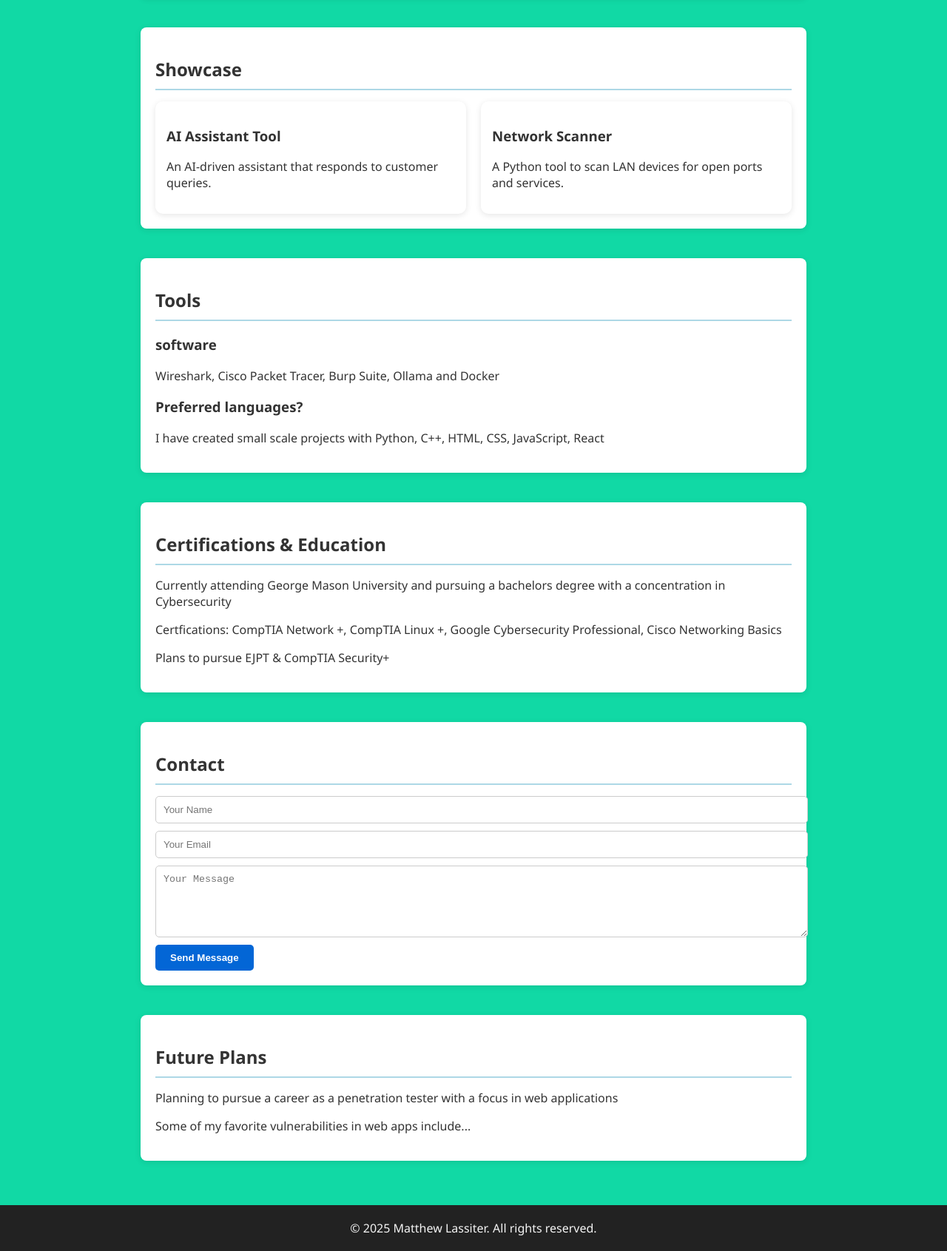
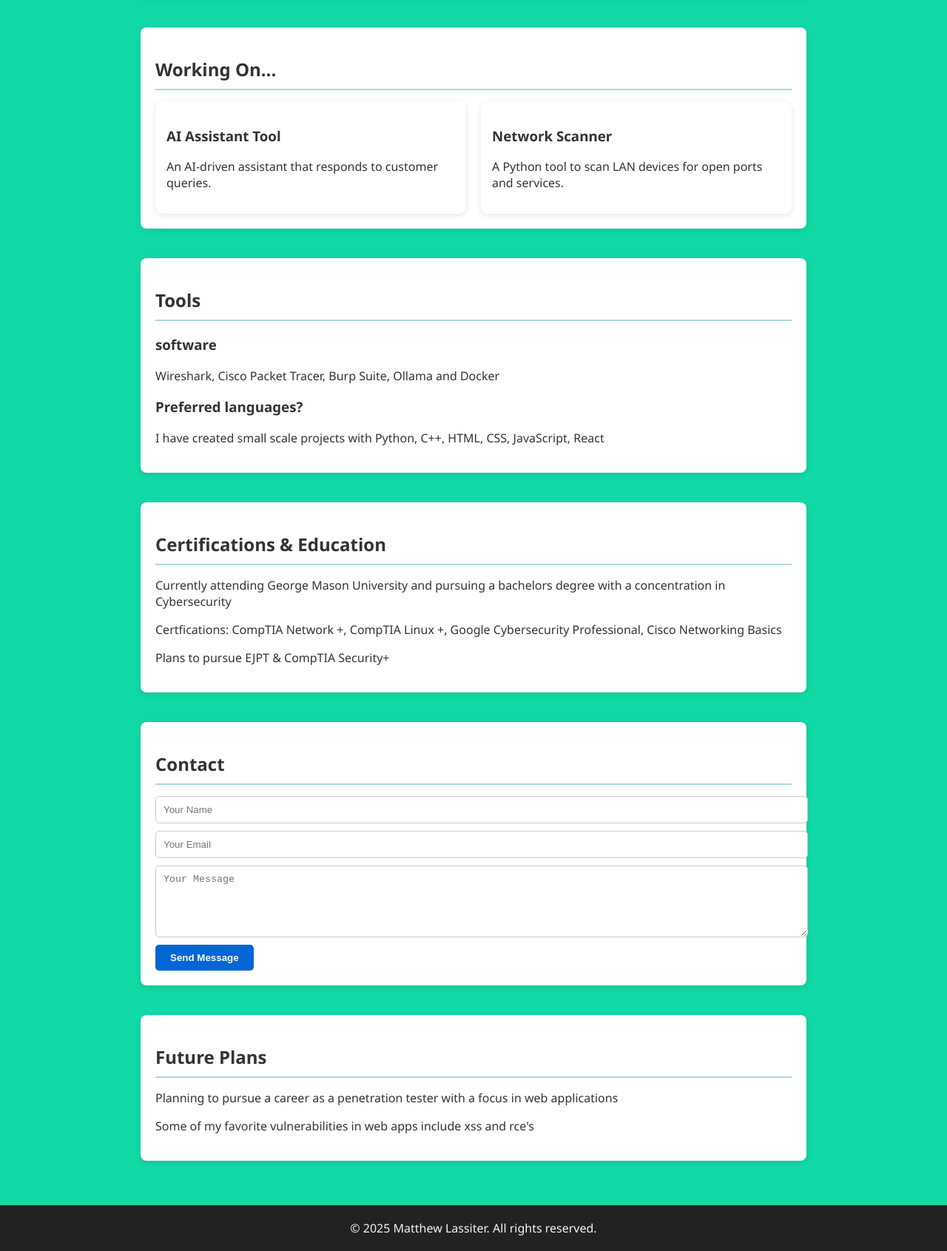
Before and after one commit to MPROJ55/MPROJ55.github.io, a plain HTML site: page index.html in a window 1280 px wide. Shown: the part 426-2117 px from the top of the page at 74% size. Drawn offline with nearby package versions, Linux system fonts and the light colour scheme.

Commit message:
Revise project details and add new section titles
Updated project showcase section and improved content.

```diff
--- a/index.html
+++ b/index.html
@@ -34,7 +34,7 @@
     </section>
 
     <section id="builds" data-aos="fade-up">
-      <h2>Showcase</h2>
+      <h2>Working On...</h2>
       <div class="projects-grid">
         <div class="project-card" onclick="toggleCard(this)">
           <h3>AI Assistant Tool</h3>
@@ -86,7 +86,7 @@
     <section id="plans" data-aos="fade-up">
       <h2>Future Plans</h2>
       <p>Planning to pursue a career as a penetration tester with a focus in web applications</p>
-      <p>Some of my favorite vulnerabilities in web apps include...</p>
+      <p>Some of my favorite vulnerabilities in web apps include xss and rce's</p>
     </section>
   </main>
 
```
